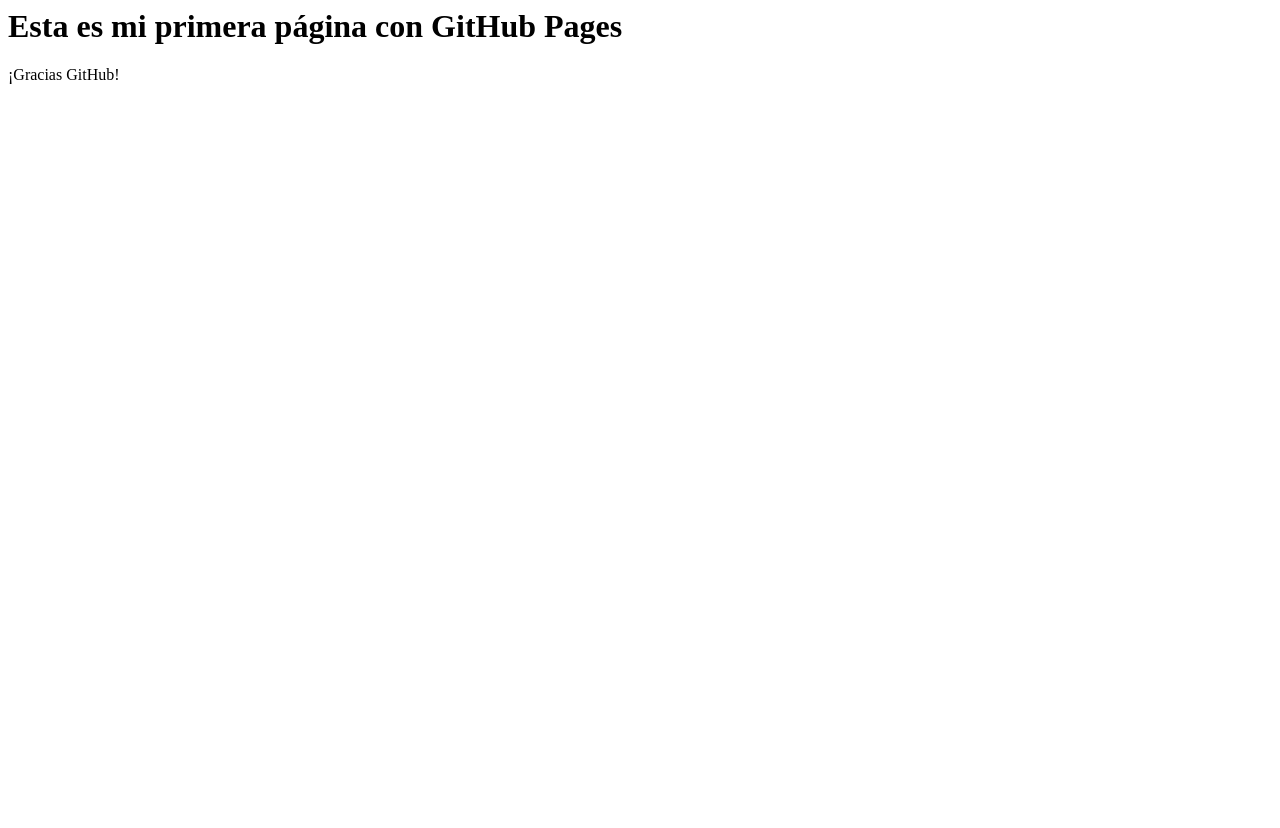
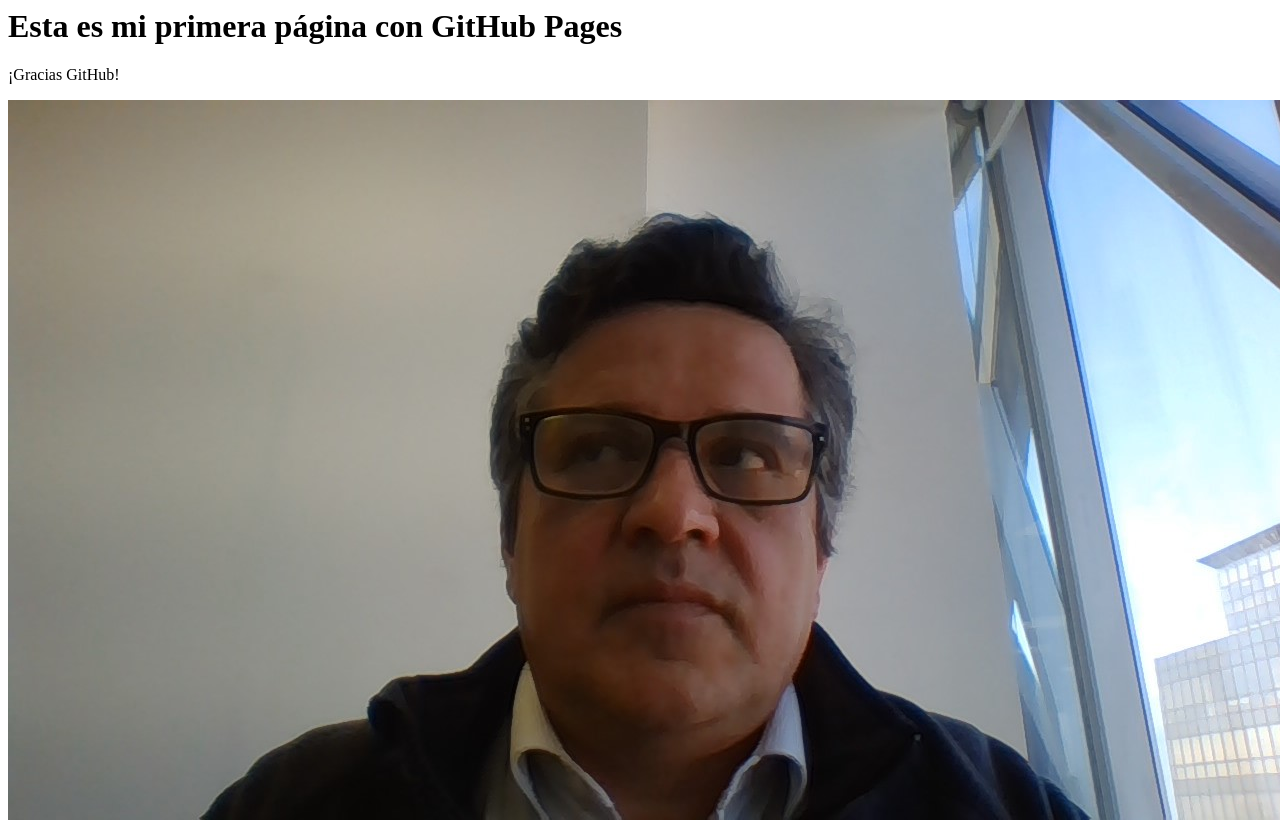
Before and after one commit to eescudero/repo, a plain HTML site: page index.html in a window 1280 px wide. Before the commit the page ends 800 px from the top, so only its background shows below. Drawn offline with Linux system fonts and the light colour scheme.

Commit message:
Agrego Imagen

```diff
--- a/index.html
+++ b/index.html
@@ -1,4 +1,6 @@
 <html>
 <h1> Esta es mi primera página con GitHub Pages </h1>
 <p>¡Gracias GitHub!</p>
+
+  <img src="WIN_20190726_13_30_46_Pro.jpg"/>
 </html>
```
